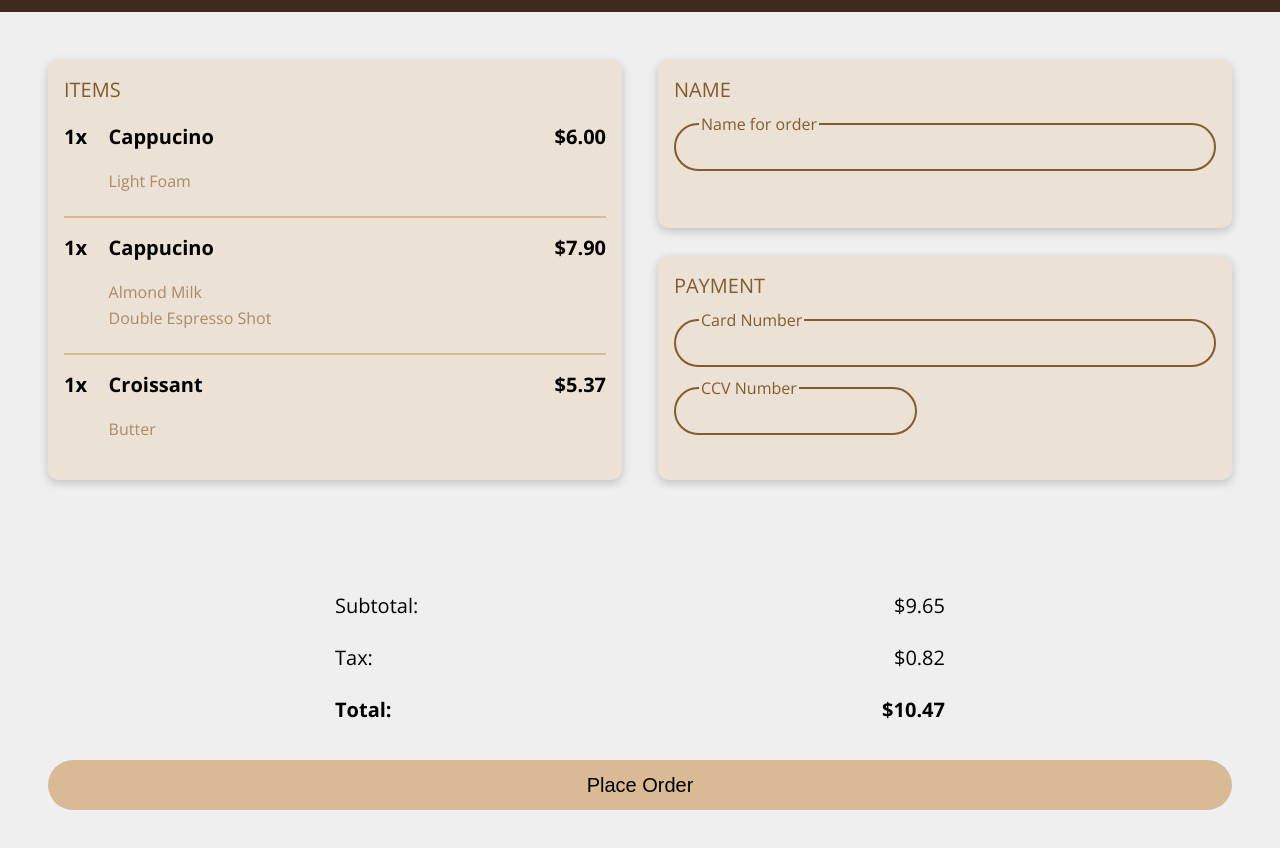
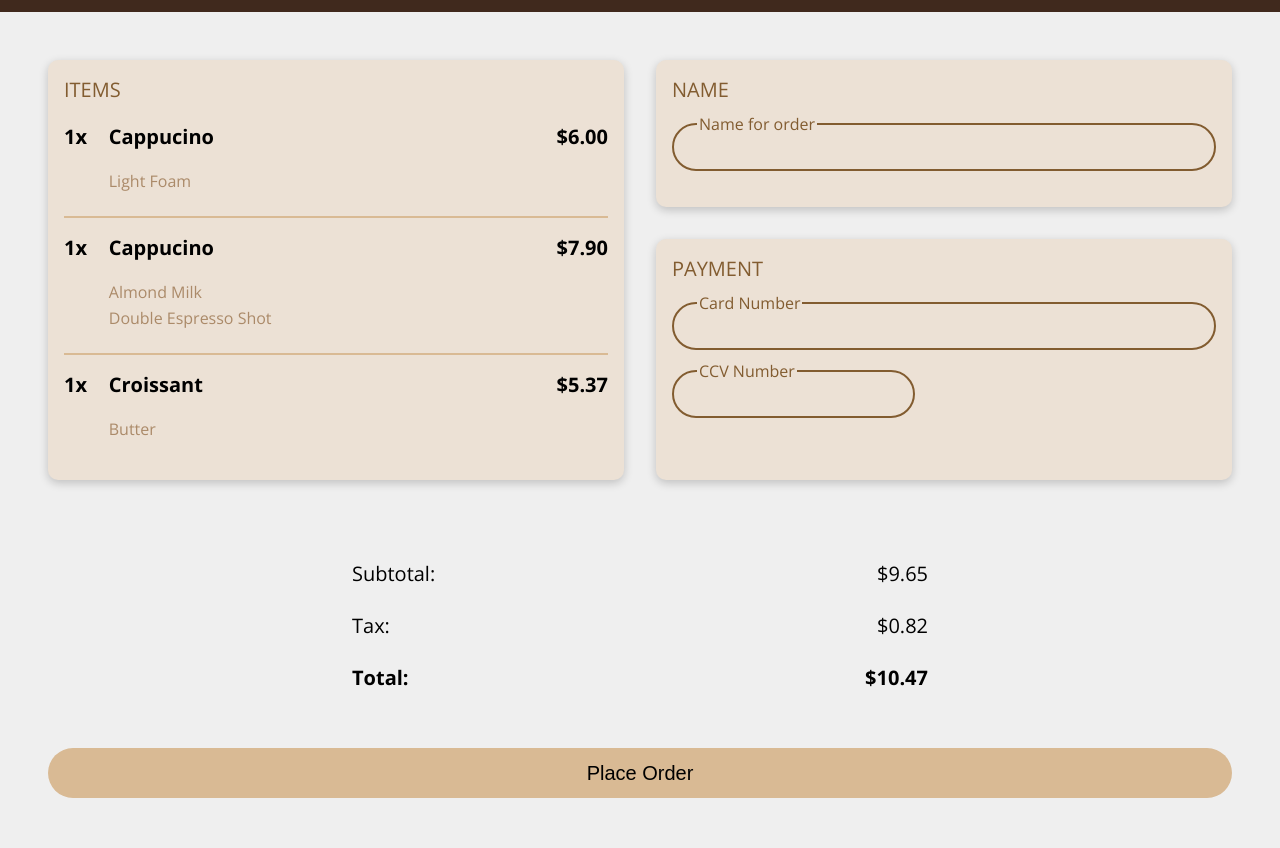
Before and after one commit to AtomicMegaNerd/web-dev-intro, a plain HTML site: page projects/coffee/index.html in a window 1280 px wide. Shown: the part 84-932 px from the top of the page. Drawn offline with nearby package versions, Linux system fonts and the light colour scheme.

Commit message:
More simplication

```diff
--- a/projects/coffee/css/coffee.css
+++ b/projects/coffee/css/coffee.css
@@ -151,6 +151,7 @@ body {
 .totals-pane {
   grid-area: totals;
   text-align: center;
+  margin-top: 3em;
 }
 
 .totals-line {
@@ -163,7 +164,6 @@ body {
 .place-order-pane {
   grid-area: order;
   text-align: center;
-  width: 100%;
 }
 
 .place-order-button {
@@ -184,15 +184,14 @@ body {
 .my-page {
   display: grid;
   padding: 3em;
-  width: 100%;
+  row-gap: 2em;
+  column-gap: 2em;
   background-color: #efefef;
-  grid-template-columns: 4fr 4fr 0.5fr 4fr 4fr;
-  grid-template-rows: 1.5fr 0.25fr 2fr 1fr 1.5fr 0.5fr;
+  grid-template-columns: 1fr 1fr 1fr 1fr;
+  grid-template-rows: 0.5fr 1fr 0.75fr 0.5fr;
   grid-template-areas:
-    "items      items       .         name        name"
-    "items      items       .         .           ."
-    "items      items       .         payment     payment"
-    ".          .           .         .           ."
-    ".          totals      totals    totals      ."
-    "order      order       order     order       order";
+    "items      items       name        name"
+    "items      items       payment     payment"
+    ".          totals      totals      ."
+    "order      order       order       order";
 }
```
